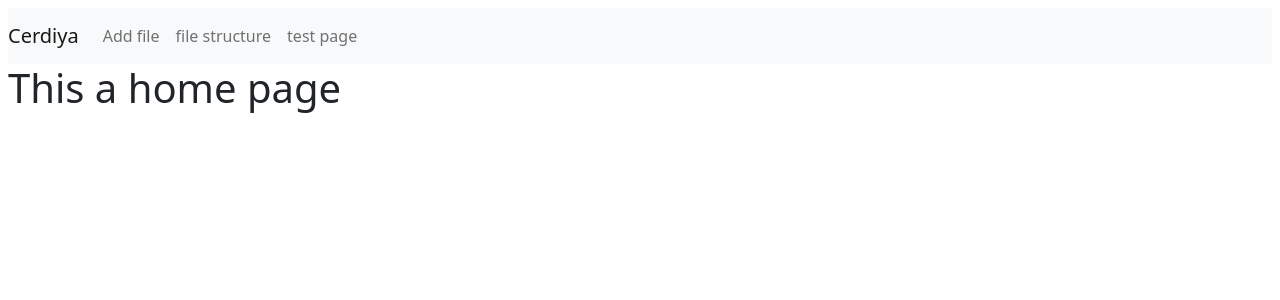
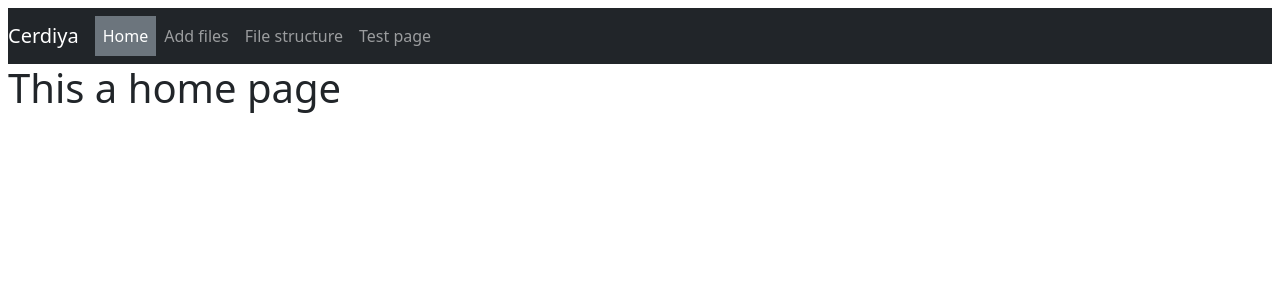
Before and after one commit to yakupc55/cerdiya, a Svelte app in the folder editor-svelte3/: page / in a window 1280 px wide. Shown: the top 300 px of the page. Built offline with nearby package versions, Linux system fonts and the light colour scheme.

Commit message:
create new pages system without svelte-routing

```diff
--- a/editor-svelte3/package.json
+++ b/editor-svelte3/package.json
@@ -12,7 +12,8 @@
     "lint": "echo \"No linting configured\"",
     "svelte-build": "rollup -c",
     "svelte-dev": "rollup -c -w -s",
-    "svelte-start": "sirv public -s"
+    "svelte-start": "sirv public -s",
+    "rebuild node-pty": "electron-rebuild -f -w node-pty"
   },
   "keywords": [],
   "author": "jeffd23",
--- a/editor-svelte3/src/App.svelte
+++ b/editor-svelte3/src/App.svelte
@@ -2,20 +2,36 @@
 	import FileStructure from './FileStructure.svelte';
 	import Home from './Home.svelte';
 	import AddFile from './AddFile.svelte';
-	import { Router, Route, Link,navigate } from "svelte-routing";
 	import { onMount } from 'svelte';
 	import TestPage from './TestPage.svelte';
+	const ccolor="bg-secondary active";
+	let lastPageIndex=0;
+	let currentPageComponent=Home;
+	const pages =[
+			{name:"Home", component:Home, active:true,ccolor:ccolor},
+			{name:"Add files", component:AddFile, active:false,ccolor:""},
+			{name:"File structure", component:FileStructure,active:false,ccolor:""},
+			{name:"Test page", component:TestPage,active:false,ccolor:""}
+		];
+	onMount(async () => {
+		//console.log(document.location);
+	});
 
-	export let url = "";
-	let FileList= [];
-	const basepath = /^\/?[a-zA-Z]+:/.test(window.location.pathname)
-    ? window.location.pathname.substr(0, window.location.pathname.indexOf(":") + 1)
-    : "/"
+	const changePage= (index)=>{
+		if(index !=lastPageIndex){
+			currentPageComponent=pages[index].component;
+			pages[index].active = true;
+			pages[index].ccolor = ccolor;
 
-	onMount(async () => {
-		navigate("/", { replace: true });
-		console.log(document.location);
-	});
+			pages[lastPageIndex].active = false;
+			pages[lastPageIndex].ccolor = "";
+
+			lastPageIndex=index;
+			//console.log(index);
+			// console.log(pages)
+			// console.log(lastPageIndex);
+		}
+	}
 </script>
 
 <head>
@@ -23,25 +39,19 @@ import TestPage from './TestPage.svelte';
 	<script src="https://cdn.jsdelivr.net/npm/bootstrap@5.0.2/dist/js/bootstrap.bundle.min.js" integrity="sha384-MrcW6ZMFYlzcLA8Nl+NtUVF0sA7MsXsP1UyJoMp4YLEuNSfAP+JcXn/tWtIaxVXM" crossorigin="anonymous"></script>
 	<script src="build/localforage.min.js"></script>
 </head>
-	<Router url="{url}" basepath={basepath}>
-	<nav class="navbar navbar-expand-lg navbar-light bg-light">
-		<Link to="/" class="navbar-brand" >Cerdiya</Link>
+
+<nav class="navbar navbar-expand-lg navbar-dark bg-dark">
+	<div to="/" class="navbar-brand" >Cerdiya</div>
 	<button class="navbar-toggler" type="button" data-toggle="collapse" data-target="#navbarNavAltMarkup" aria-controls="navbarNavAltMarkup" aria-expanded="false" aria-label="Toggle navigation">
 		<span class="navbar-toggler-icon"></span>
 	</button>
 	<div class="collapse navbar-collapse" id="navbarNavAltMarkup">
 		<div class="navbar-nav">
-			<Link to="addFile" class="nav-item nav-link" >Add file </Link>
-			<Link to="fileStructure" class="nav-item nav-link" >file structure </Link>
-			<Link to="testPage" class="nav-item nav-link" >test page </Link>
+		{#each pages as {name,ccolor},i}
+		<li on:click={()=>changePage(i)} to="testPage" class="nav-item nav-link {ccolor}" >{name} </li>
+		{/each}
 		</div>
 	</div>
 </nav>
-	<div>
-		<Route path="addFile" ><AddFile  /></Route>
-		<Route path="fileStructure" component="{FileStructure}" />
-		<Route path="/"><Home /></Route>
-		<Route path="testPage"><TestPage /></Route>
-	</div>
 
-	</Router>
+<svelte:component this={currentPageComponent}/>
--- a/editor-svelte3/src/svelte.js
+++ b/editor-svelte3/src/svelte.js
@@ -3,7 +3,6 @@ import App from './App.svelte';
 const app = new App({
 	target: document.body,
 	props: {
-		name: 'world'
 	}
 });
 
```
Lines whose indentation alone changed are shown as unchanged.
